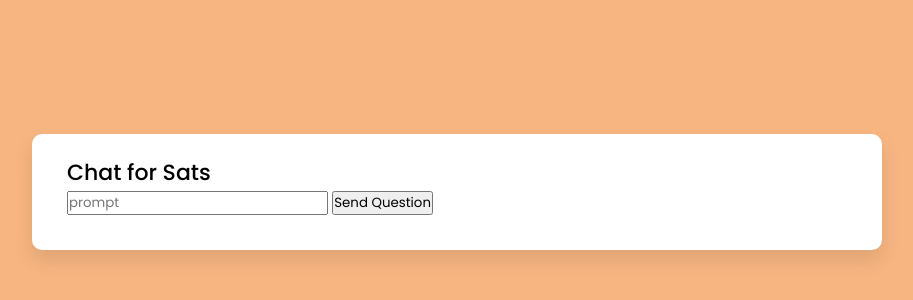
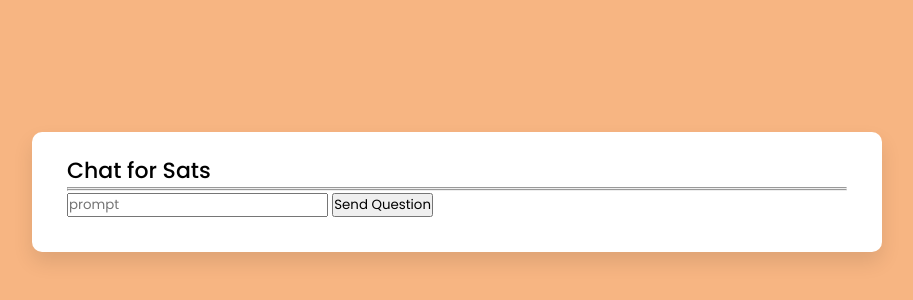
Before and after one commit to RGGH/chatsats, a plain HTML site: page index.html in a window 1280 px wide. Shown: the part 208-508 px from the top of the page, without its empty margins (183-1096 px from the left). Drawn offline with nearby package versions, Linux system fonts and the light colour scheme.

Commit message:
tidy html with hr

```diff
--- a/index.html
+++ b/index.html
@@ -11,10 +11,11 @@
         <meta name="alby:name" content="Chat for Sats">
     </head>
     <body>
-
         <div class="container">
             <h2>Chat for Sats</h2>
-            <h6 id="reply"></h6>
+            <hr>
+            <h4 id="reply"></h4>
+            <hr>
             <div class="row">
                 <input
                     class="block w-full placeholder-gray-500 dark:placeholder-neutral-600 pr-0 border-0 focus:ring-0 bg-white dark:bg-black dark:text-white"
```
